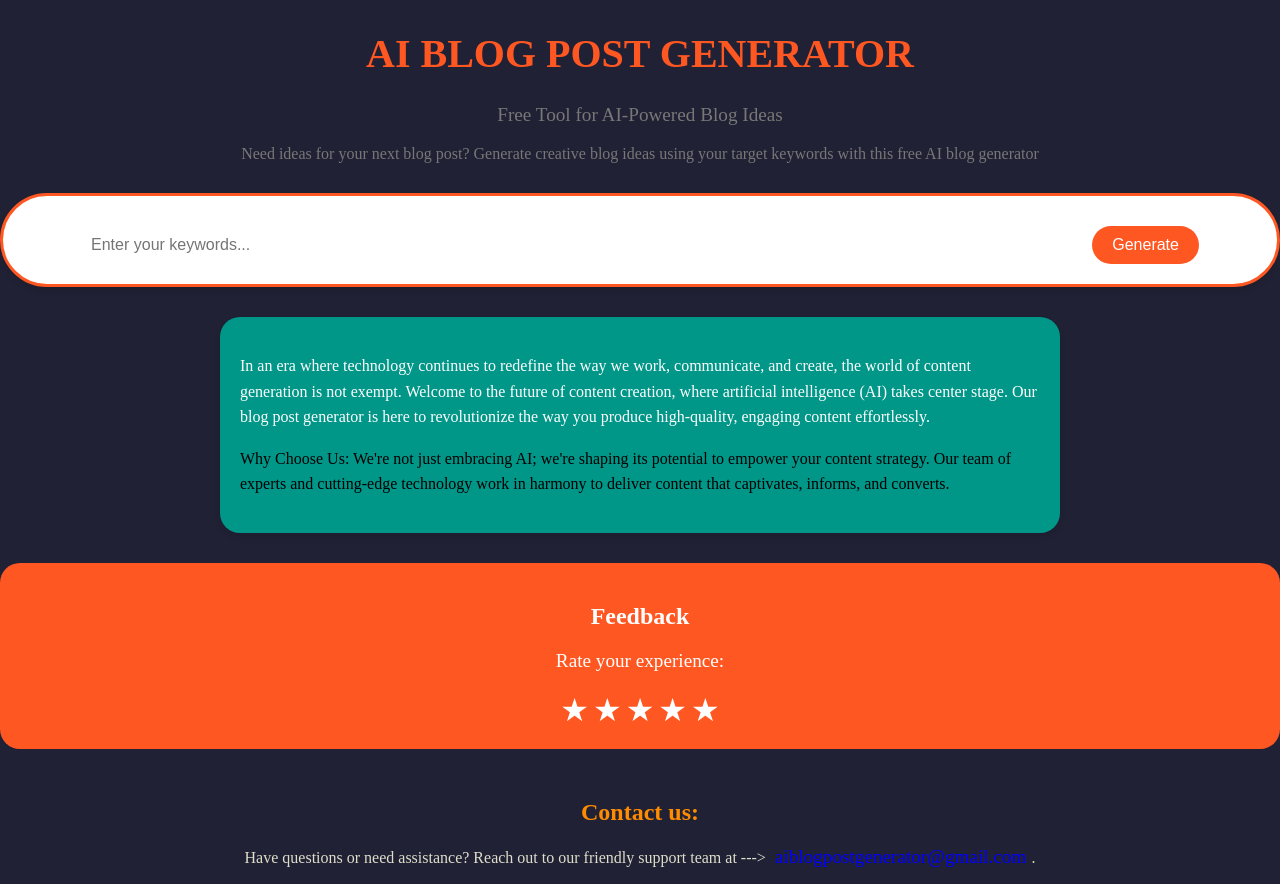
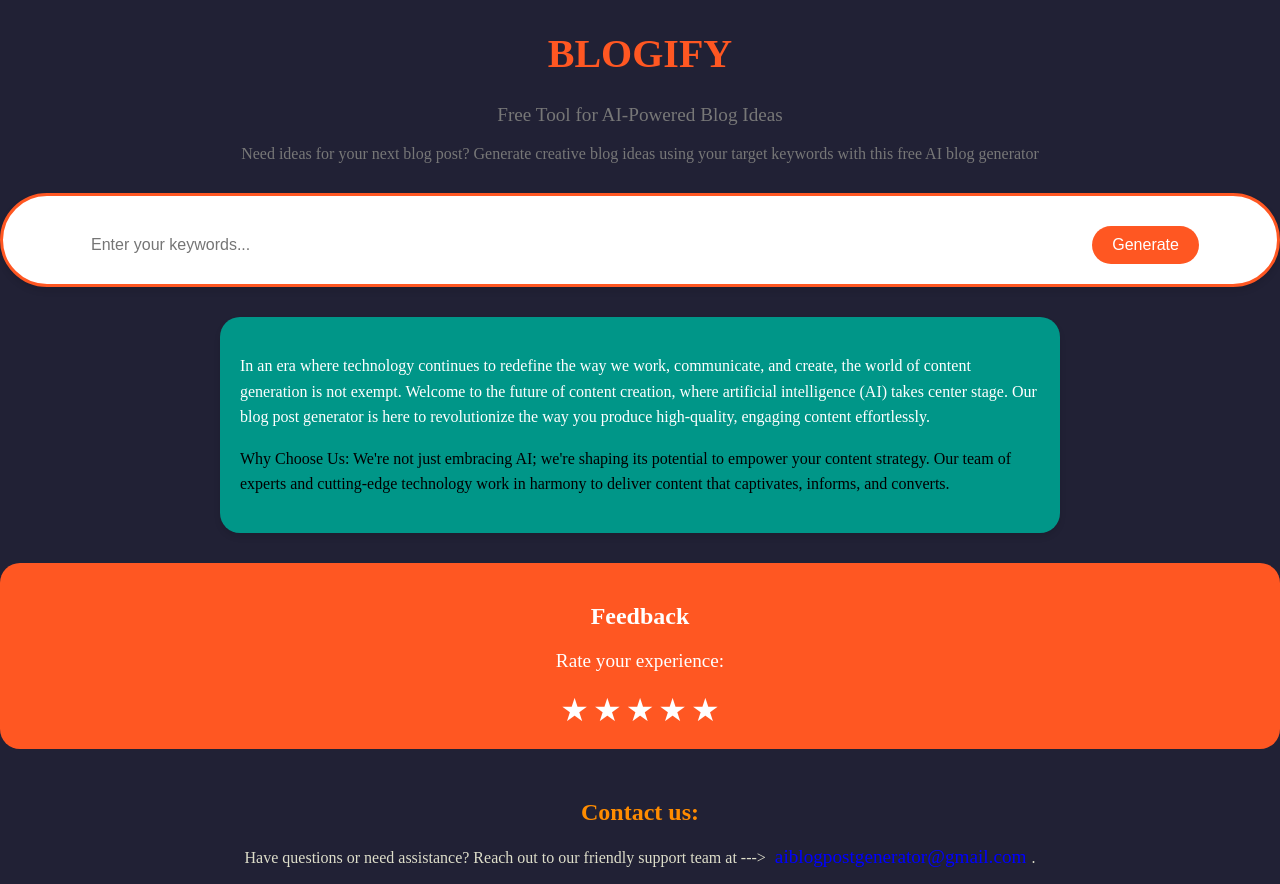
Before and after one commit to Shubhra-Awasthi/Blogify, a plain HTML site: page index.html in a window 1280 px wide. Drawn offline with Linux system fonts and the light colour scheme.

Commit message:
Update index.html
CHANGED header-title

```diff
--- a/index.html
+++ b/index.html
@@ -8,7 +8,7 @@
 </head>
 <body>
     <div class="title">
-        <h1>AI BLOG POST GENERATOR</h1>
+        <h1>BLOGIFY</h1>
         <p>Free Tool for AI-Powered Blog Ideas</p>
         <p id="subtitle">Need ideas for your next blog post? Generate creative blog ideas using your target keywords with this free AI blog generator</p>
     </div>
```
